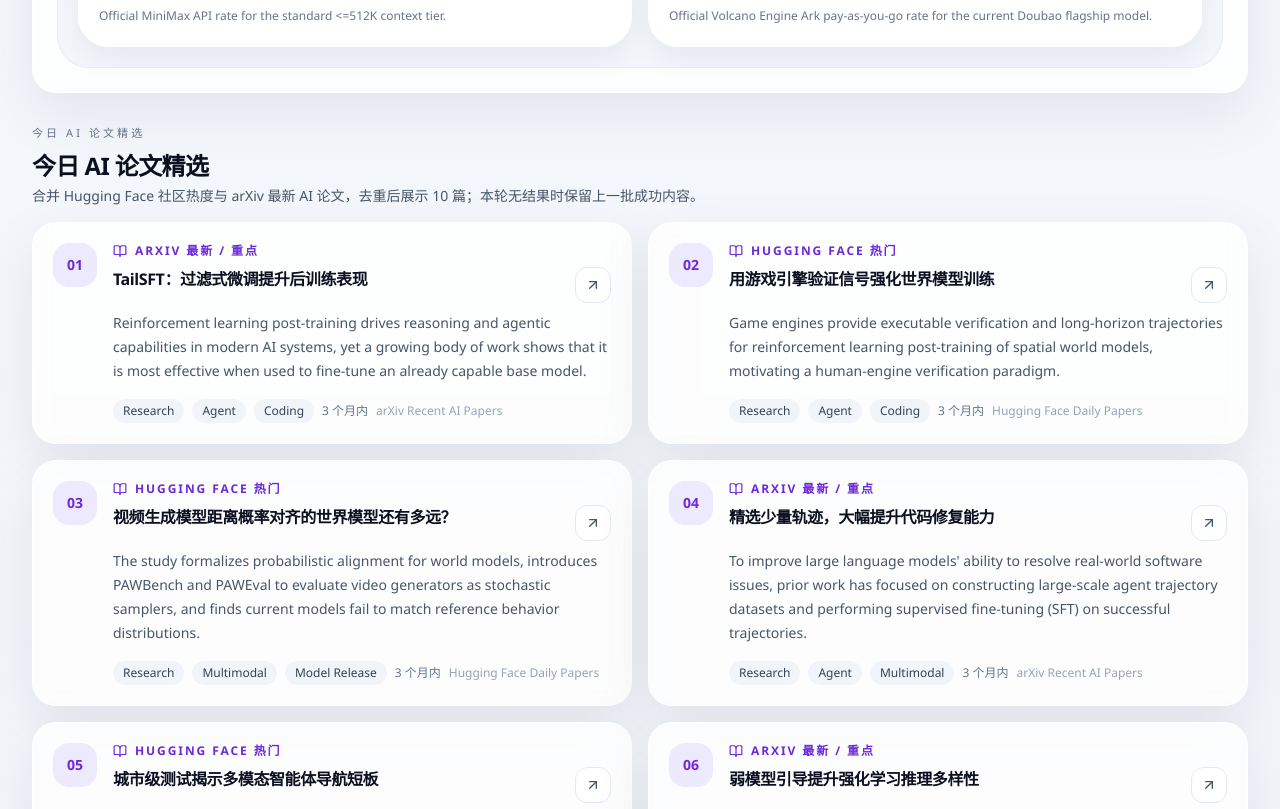
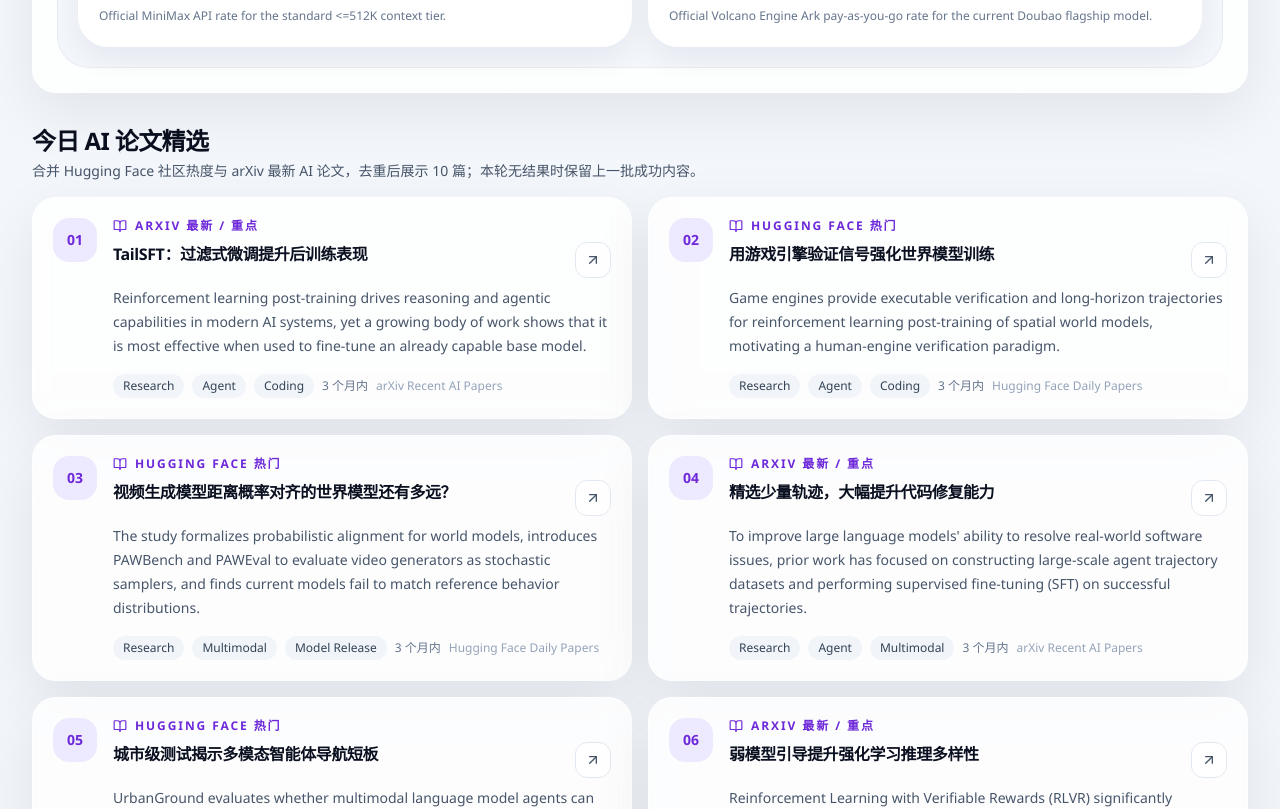
Before and after one commit to KomaKwok/AITRACKER-6.3, a Next.js app: page / in a window 1280 px wide. Shown: the part 1880-2689 px from the top of the page. Built offline with nearby package versions, Linux system fonts and the light colour scheme; no server answers.

Commit message:
Remove duplicate section eyebrow labels

```diff
--- a/components/section-header.tsx
+++ b/components/section-header.tsx
@@ -10,8 +10,7 @@
   return (
     <div className="mb-4 flex flex-col gap-3 sm:flex-row sm:items-end sm:justify-between">
       <div>
-        <div className="eyebrow">{title}</div>
-        <h2 className="mt-2 text-2xl font-semibold tracking-tight text-ink">{title}</h2>
+        <h2 className="text-2xl font-semibold tracking-tight text-ink">{title}</h2>
         {description ? <p className="mt-1 text-sm text-slate-600">{description}</p> : null}
       </div>
       {action}
```
